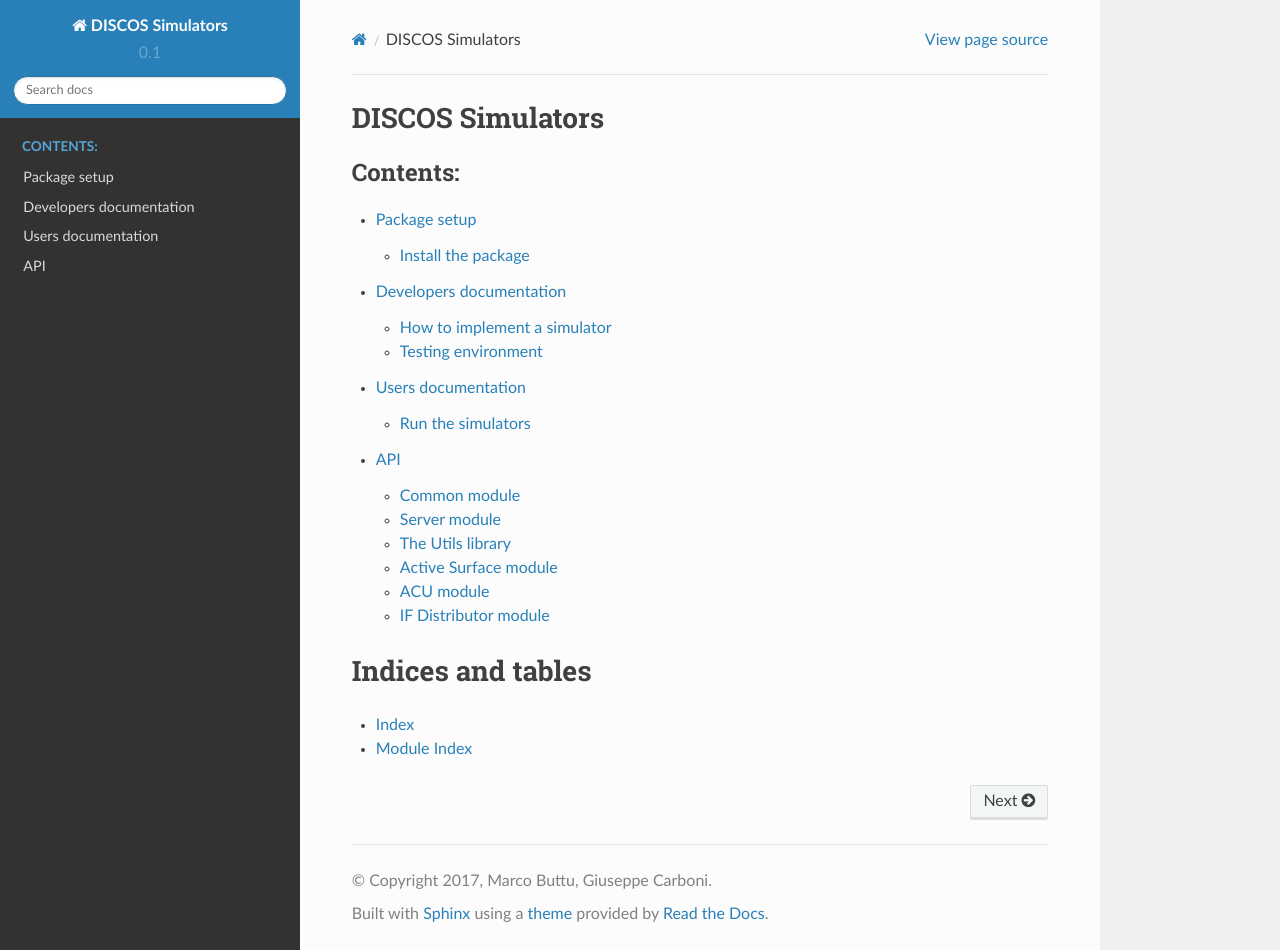
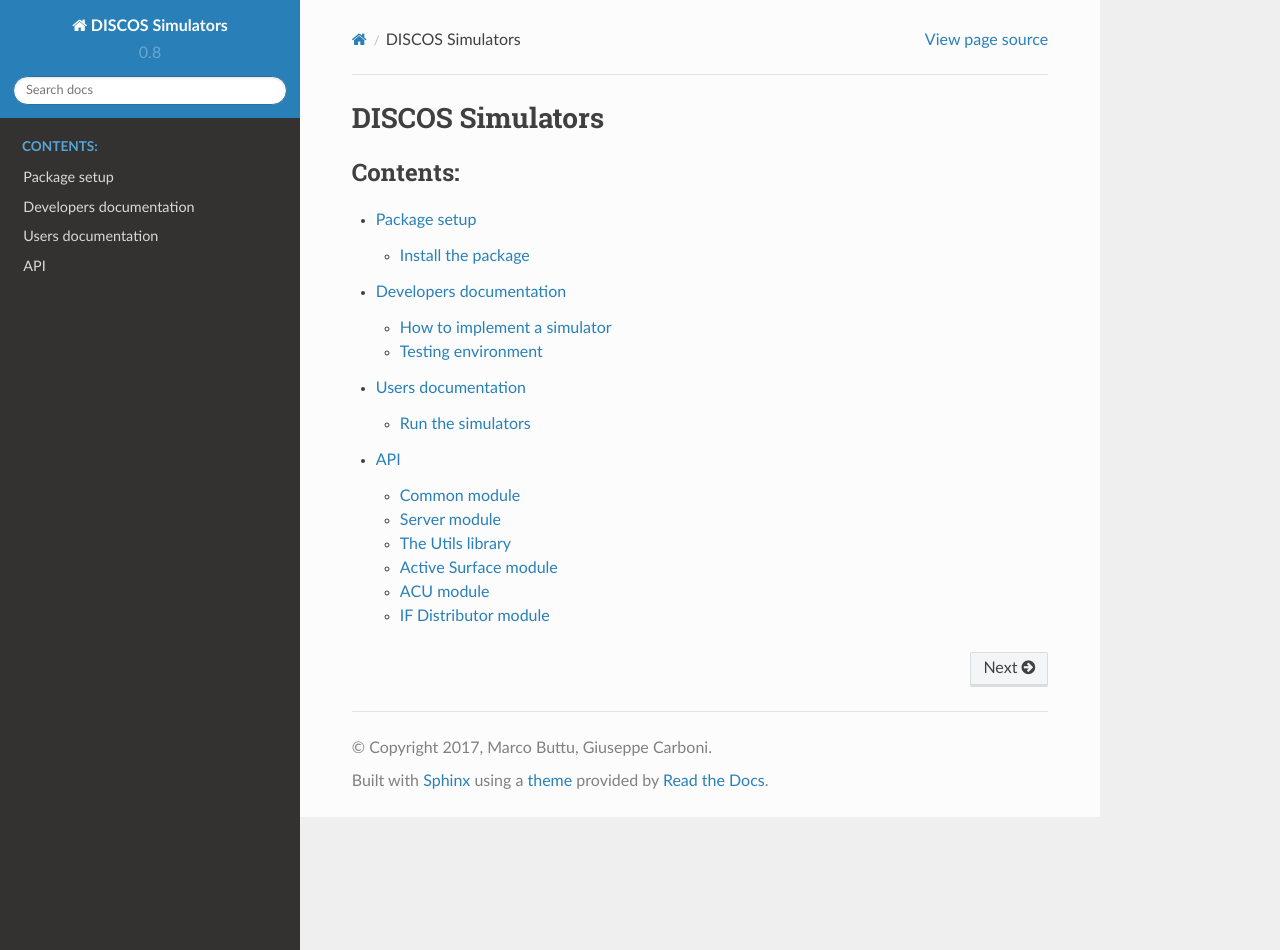
Before and after one commit to discos/simulators, a Sphinx documentation site: the page built from doc/index.rst, in a window 1280 px wide and 950 px high. Built offline with Sphinx 7.4.7 and the Read the Docs theme 2.0.0, drawn with Linux system fonts in a browser that asks for light colours.

Commit message:
Changed version to 0.8
0.9 will integrate receivers
1.0 will integrate TotalPower and will be able to simulate the whole
telescope system

```diff
--- a/doc/conf.py
+++ b/doc/conf.py
@@ -67,9 +67,9 @@ maintainer = u'Giuseppe Carboni'
 # built documents.
 #
 # The short X.Y version.
-version = u'0.1'
+version = u'0.8'
 # The full version, including alpha/beta/rc tags.
-release = u'0.1'
+release = u'0.8'
 
 # The language for content autogenerated by Sphinx. Refer to documentation
 # for a list of supported languages.
--- a/doc/index.rst
+++ b/doc/index.rst
@@ -9,9 +9,3 @@ DISCOS Simulators
    developers.rst
    users.rst
    api.rst
-
-Indices and tables
-==================
-
-* :ref:`genindex`
-* :ref:`modindex`
--- a/setup.py
+++ b/setup.py
@@ -5,7 +5,7 @@ except ImportError:
 
 setup(
     name='discos-simulators',
-    version='0.1',
+    version='0.8',
     description='Simulators for the DISCOS project',
     packages=find_packages(),
     scripts=['scripts/discos-simulator'],
```
